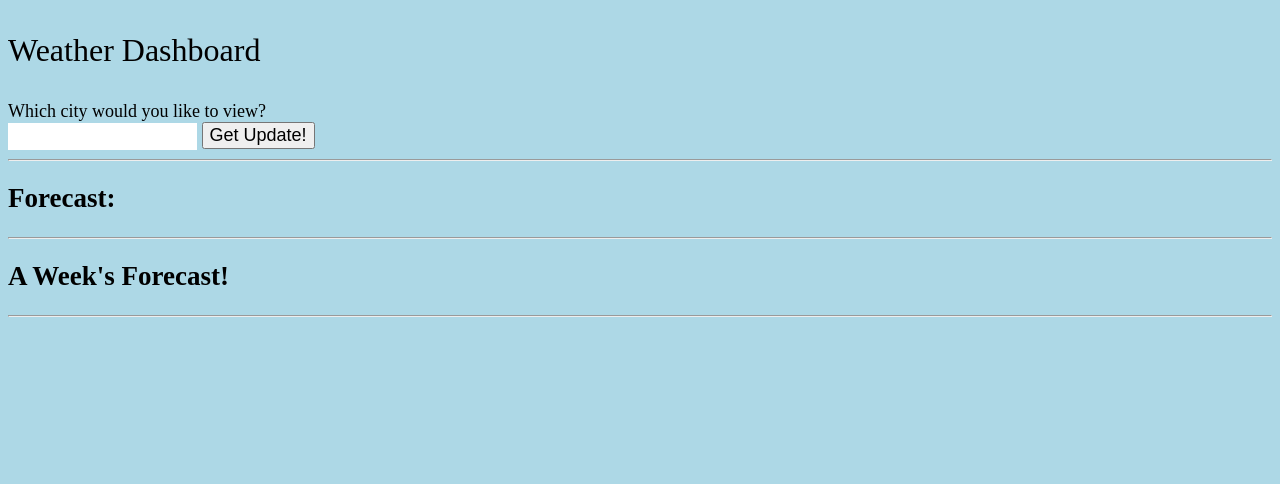
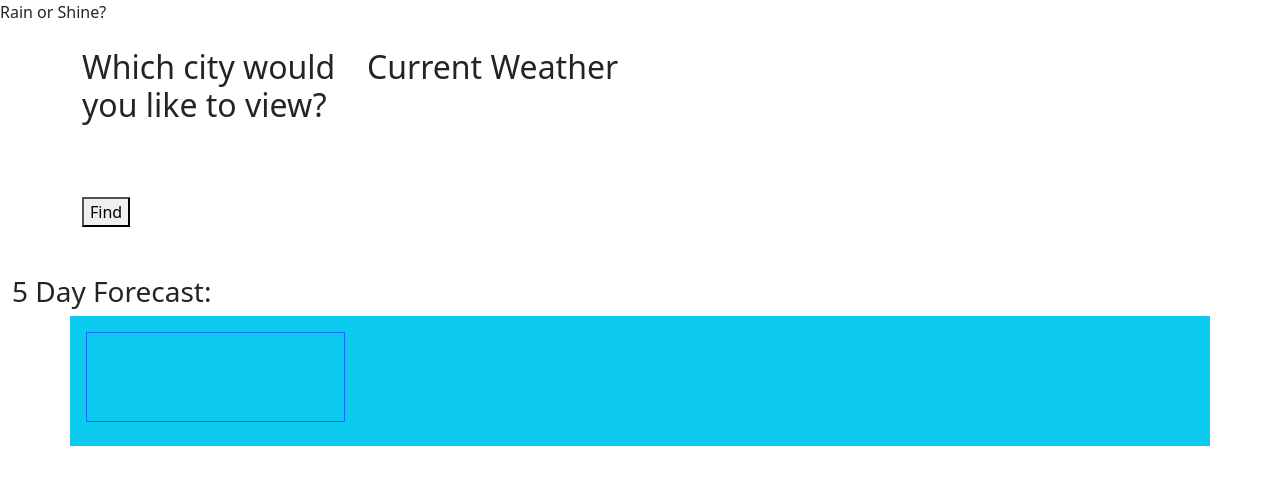
Before and after one commit to adhillon0817/Rain-or-Shine, a plain HTML site: page index.html in a window 1280 px wide. Drawn offline with nearby package versions, Linux system fonts and the light colour scheme.

Commit message:
added to css properties

```diff
--- a/index.html
+++ b/index.html
@@ -4,38 +4,69 @@
     <meta charset="UTF-8" />
     <meta name="viewport" content="width=device-width, initial-scale=1.0" />
     <title>Weather Dashboard</title>
+    <link href = "https://cdn.jsdelivr.net/npm/bootstrap@5.2.2/dist/css/bootstrap.min.css" rel="stylesheet">
     <link rel="stylesheet" href="./style.css" />
   </head>
 
-  <body class="body">
+  <body>
+    <header> Rain or Shine? </header>
+    <br>
+        <div class="container">
+            <div class="row">
+                <div class="col-lg-3">
+                            <h2>Which city would you like to view?</h2>
+                            <form class="searchBox" list="datalistOptions" id="searchBox" placeholder="Enter city name here...">
+                            <br>
+                            <ul id="search-list"></ul>
+                            <br>
+                            <button id="find" class="find">Find</button>
+                </div>
 
-    <header>
-        <nav class="navbar">
-            <p class="nav-name">Weather Dashboard</p>
-        </nav>
-    </header>
+                <div class ="col-lg-3">
+                    <h2>Current Weather</h2>
+                    <div id="city-name"></div>
+                    <div id="date"></div>
+                    <div id="temperature"></div>
+                    <div id="wind"></div>
+                    <div id="humidity"></div>
 
-    <main class="main">
-        <div class="container-fluid">
-            <div class="row">
-                <div class="col-sm-2">
-                    <div class="row ml-2 mt-3">
-                        <div class="d-flex">
-                            <div class="col-sm-12">
-                                <label>Which city would you like to view?</label>
+                </div>
+            </div>
+        </div>
+        <br>
+        <br>
+        <section>
+            <div class="container-fluid">
+                <h3>5 Day Forecast:</h3>
+            </div>
 
-                                <form class="d-flex">
-                                    <input class ="searchbar" type="text" id="given-input">
-                                    <button class="btn btn-primary" type="submit" value="Submit"
-                                    id=".btn-primary">Get Update!</button>
-                                </form>
+            <div class="container p-3 mb-2 bg-info">
+                <div class="row row-cols-4">
 
-                                <aside class="col-sm-12" id="searched"> </aside>
-                            </div>
+                    <div class="col">
+                        <div class="p-3 border border 2 border-primary p-3 mb-2">
+                            <p class="dateone" id="dateone"></p>
+                            <p class="iconone" id="iconone"><img src=""></p>
+                            <p class="tempone" id="tempone"></p>
+                            <p class="windone" id="windone"></p>
+                            <p class="humidityone" id="humidityone"></p>
+                        </div>
+                    </div>
 
 
-                        </div>
-                    </div>
+                </div>
+            </div>
+        </section>
+
+
+
+
+
+
+
+
+
+<!--
                     <hr>
                     <div class="col-sm-10 justify-content-center" id="forecasts">
                         <div class="row mt-3" id="single-day">
@@ -62,3 +93,12 @@
                 </div>
             </div>
         </div>
+    <script src="./script.js"></script>
+  </body>
+</html>
+
+
+
+
+
+         -->
--- a/package.json
+++ /dev/null
@@ -1,5 +0,0 @@
-{
-  "dependencies": {
-    "moment": "^2.29.4"
-  }
-}
```
Also changed, not shown: script.js (+13 -8 lines), 2 other files.
